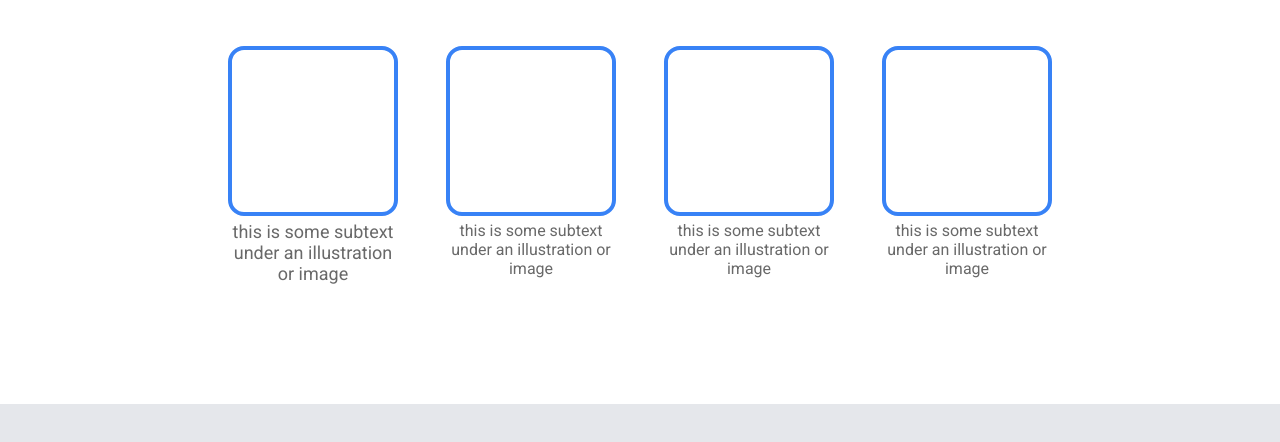
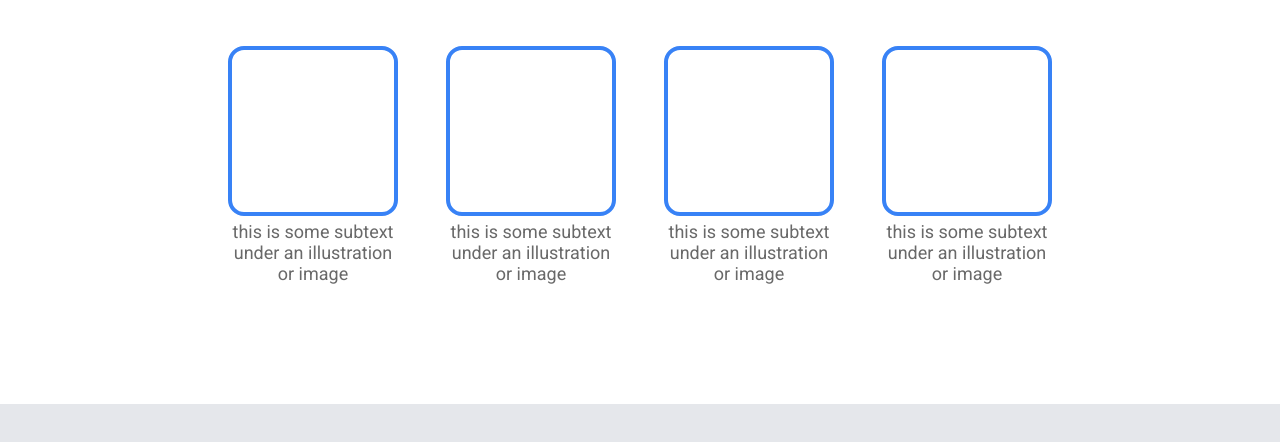
Before and after one commit to Melaku-N/landing-page, a plain HTML site: page index.html in a window 1280 px wide. Shown: the part 620-1062 px from the top of the page. Drawn offline with Linux system fonts and the light colour scheme.

Commit message:
Fix missing class names
Added missing classes to elements to ensure correct styling and
functionality.

```diff
--- a/index.html
+++ b/index.html
@@ -38,15 +38,15 @@
           <div class="illustration"></div>
           this is some subtext under an illustration or image
         </div>
-        <div class="illustration-contents">
+        <div class="illustration-contents fnt-sz">
           <div class="illustration"></div>
           this is some subtext under an illustration or image
         </div>
-        <div class="illustration-contents">
+        <div class="illustration-contents fnt-sz">
           <div class="illustration"></div>
           this is some subtext under an illustration or image
         </div>
-        <div class="illustration-contents">
+        <div class="illustration-contents fnt-sz">
           <div class="illustration"></div>
           this is some subtext under an illustration or image
         </div>
```
